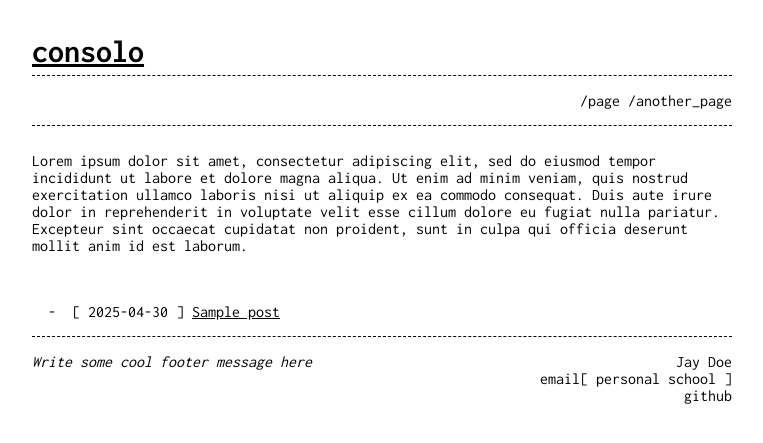
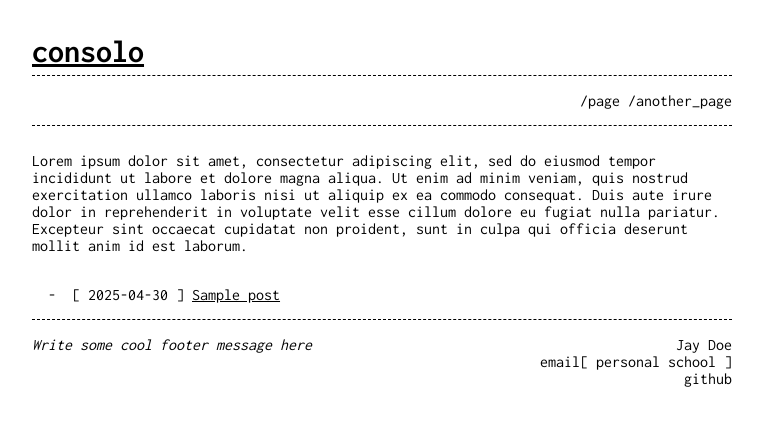
Before and after one commit to Forthoney/consolo, a Jekyll site: the page built from index.md, in a window 1280 px wide. Shown: the top 443 px of the page, without its empty margins (258-1021 px from the left). Built offline with Jekyll 4.4.1, drawn with Linux system fonts in a browser that asks for light colours.

```diff
--- a/_layouts/home.html
+++ b/_layouts/home.html
@@ -7,7 +7,6 @@ layout: default
   {% endif %}
   <div>
     {{ content }}
-    {% assign contentwonl = content | strip_newlines %} {% unless contentwonl == ""  %} <br /> {% endunless %} <!-- add line break if there is any content -->
   </div>
 </div>
 
```
